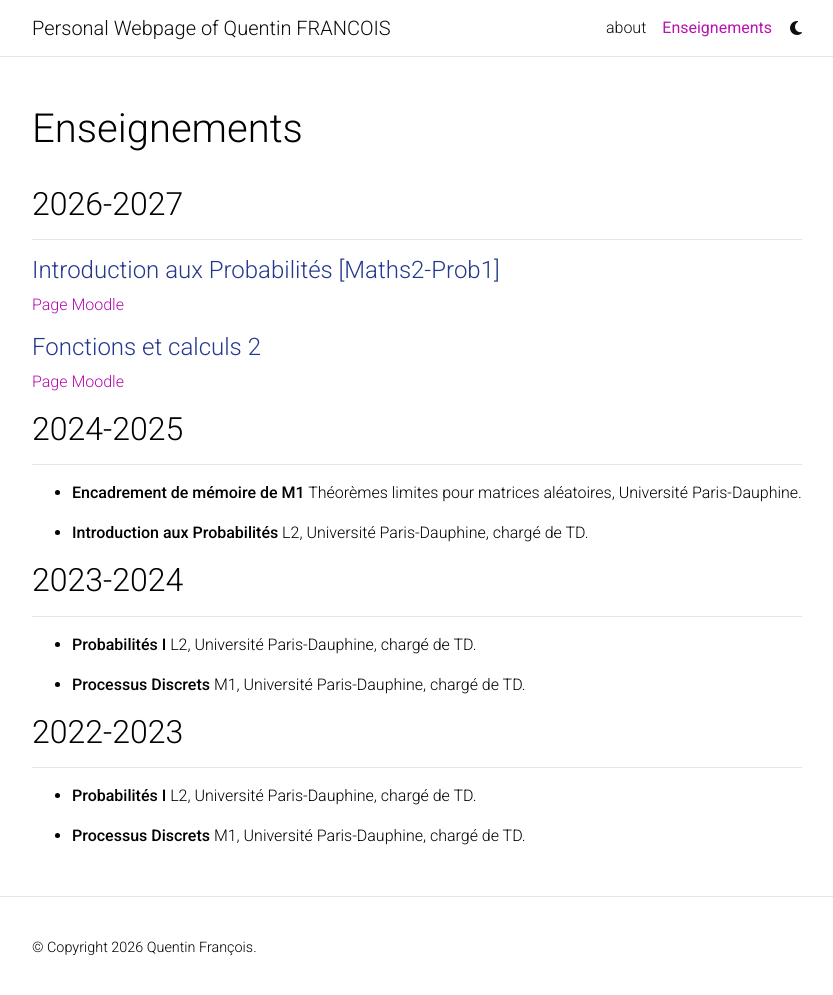
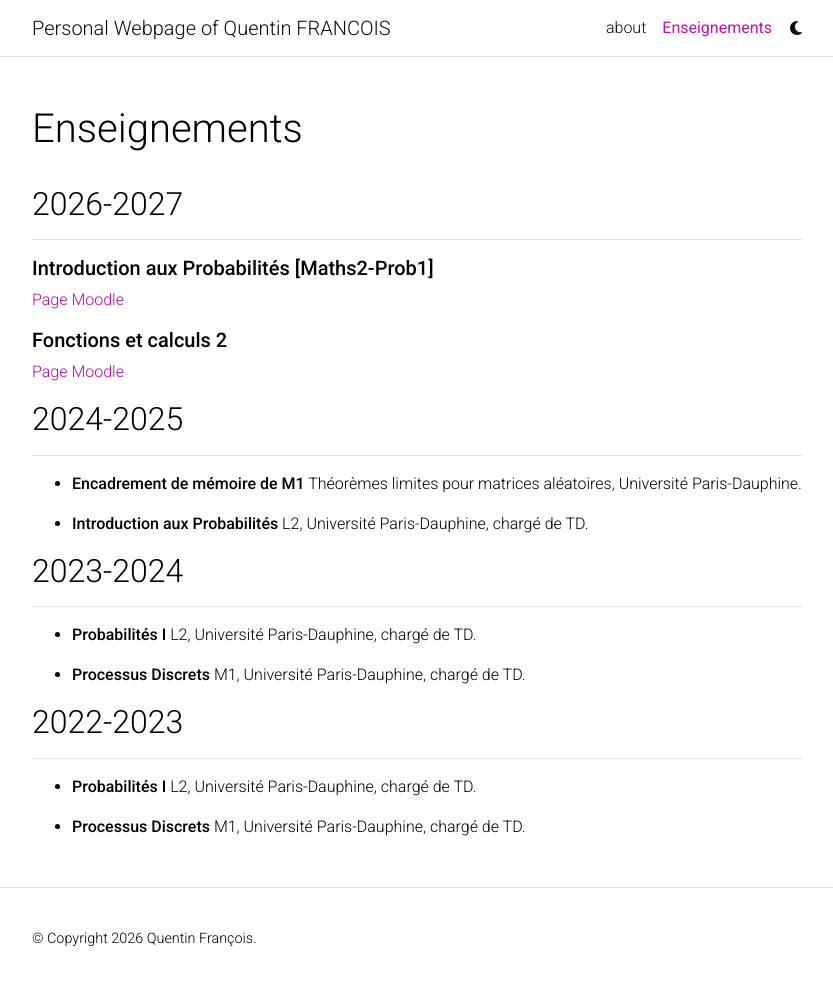
Before and after one commit to qufrancois/qufrancois.github.io, a Jekyll site: the page built from _pages/enseignement.md, in a window 1280 px wide and 999 px high. Shown: the top 995 px of the window, without its empty margins (223-1056 px from the left). Built offline with Jekyll 4.4.1, drawn with Linux system fonts in a browser that asks for light colours; comment, search, counter and statistics services are not loaded; a style sheet for code colours, icons or effects is not loaded.

Commit message:
Added teaching

```diff
--- a/_pages/enseignement.md
+++ b/_pages/enseignement.md
@@ -11,11 +11,11 @@ nav_order: 2
 
 ---
 
-#### <span style="color:rgb(36,56,141)">Introduction aux Probabilités [Maths2-Prob1]</span>
+##### **Introduction aux Probabilités [Maths2-Prob1]**
 
 [Page Moodle](https://moodle.utoulouse.fr/course/view.php?id=188)
 
-#### <span style="color:rgb(36,56,141)">Fonctions et calculs 2 </span>
+##### **Fonctions et calculs 2**
 
 [Page Moodle](https://moodle.utoulouse.fr/course/view.php?id=244)
 
```
